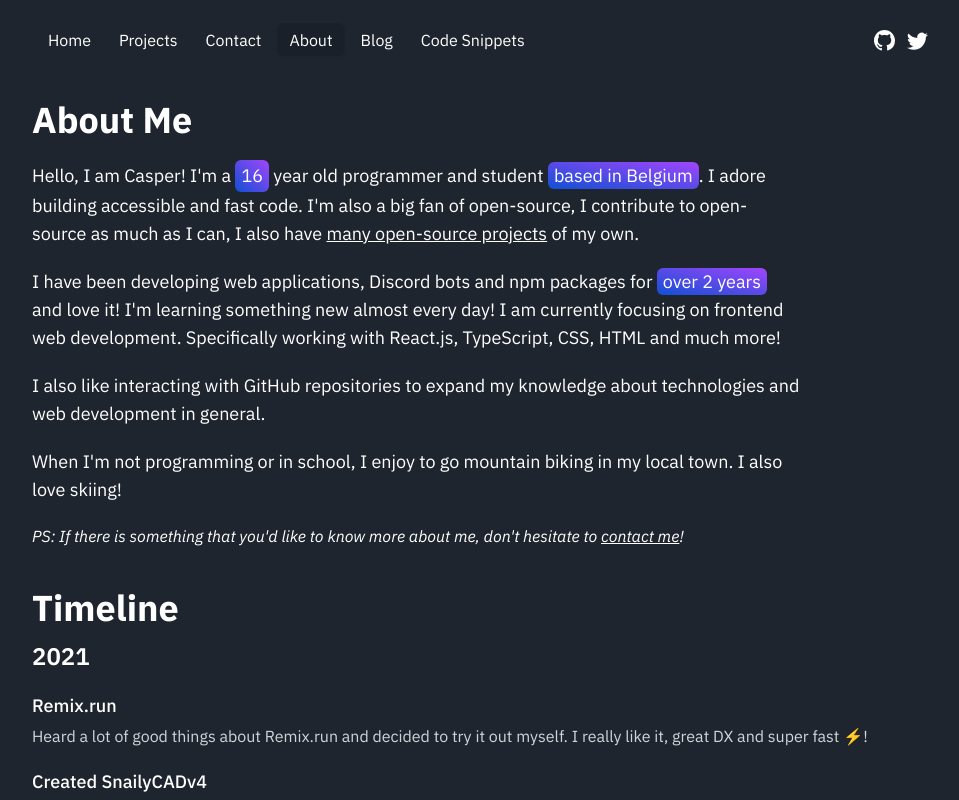
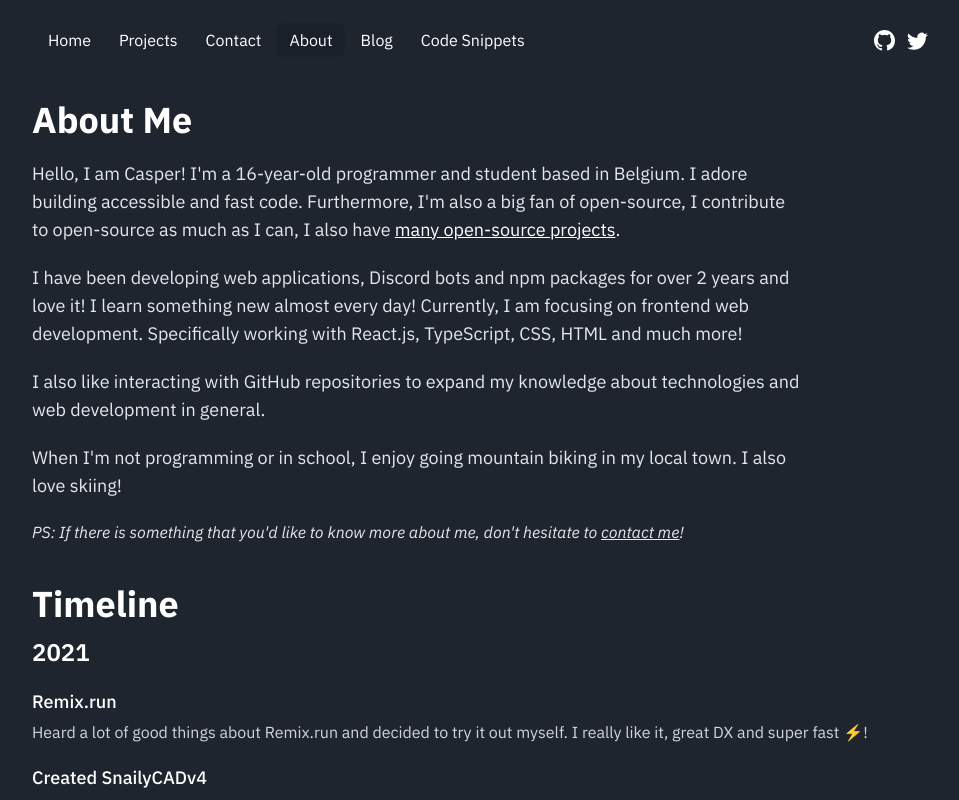
Before and after one commit to pzk3/casperiv.dev, a Next.js app: page /about in a window 1280 px wide. Shown: the top 800 px of the page, without its empty margins (160-1119 px from the left). Built offline with nearby package versions, Linux system fonts and the light colour scheme.

Commit message:
:hammer: update tons of texts and links

```diff
--- a/src/components/FeaturedProjects.tsx
+++ b/src/components/FeaturedProjects.tsx
@@ -17,7 +17,7 @@ export const FeaturedProjectsSection = ({ projects }: { projects: Project[] }) =
 
 const ProjectItem = ({ project }: { project: Project }) => {
   return (
-    <li className="flex flex-col justify-between p-4 transition-transform rounded-md shadow-sm bg-blue-1 focus-within:translate-y-[-2px] hover:translate-y-[-2px]">
+    <li className="flex flex-col justify-between p-4 transition-transform rounded-md shadow-sm bg-blue-1 focus-within:scale-[1.008] hover:scale-[1.008] cursor-default">
       <h2 className="text-2xl font-semibold">{project.title}</h2>
 
       <p className="my-3 text-gray-300">{project.description}</p>
--- a/src/components/HeroSection.tsx
+++ b/src/components/HeroSection.tsx
@@ -1,6 +1,5 @@
 import Link from "next/link";
 import formatDistanceToNow from "date-fns/formatDistanceToNow";
-import { Age } from "./Age";
 
 export const HeroSection = () => {
   // this is roughly the date I started programing according to GitHub 😅!
@@ -24,9 +23,9 @@ export const HeroSection = () => {
       </div>
 
       <p className="max-w-3xl mt-8 text-gray-300 md:text-xl">
-        I am a <Age /> year old programmer and student based in Belgium. {"I'm"} a self taught
-        developer and I have been programming for {formatDistanceToNow(started)} and still learning
-        new technologies every day, mostly focusing on frontend related technologies.{" "}
+        I am an extremely motivated programmer and student from Belgium. {"I'm"} a self-taught
+        developer and have been programming for {formatDistanceToNow(started)} and still learning
+        new technologies every week, mostly focusing on frontend related technologies.{" "}
         <Link href="/about">
           <a className="font-medium underline">Read more.</a>
         </Link>
--- a/src/data/timeline.ts
+++ b/src/data/timeline.ts
@@ -12,7 +12,7 @@ export const timeline: TimelineItem[] = [
     year: 2021,
     title: "Created SnailyCADv4",
     text: "Re-creating SnailyCADv3 as SnailyCADv4 with tons of improvements and new features.",
-    url: "https://github.com/SnailyCAD/snaily-cadv4",
+    url: "https://snailycad.caspertheghost.me",
     date: "October 2021",
     full_date: "October 5, 2021",
   },
--- a/src/pages/about.tsx
+++ b/src/pages/about.tsx
@@ -16,39 +16,34 @@ export default function About({ timelineData }: { timelineData: TimelineItem[] }
       <section id="about">
         <h1 className="section-title">About Me</h1>
 
-        <div className="max-w-3xl mt-5">
+        <div className="max-w-3xl mt-5 text-gray-200">
           <p>
-            Hello, I am Casper! {"I'm"} a <Age withColor /> year old programmer and student{" "}
-            <span className="bg-gradient-to-tr px-1.5 py-0.5 rounded-md from-[#1150d4] to-[#a245fc]">
-              based in Belgium
-            </span>
-            . I adore building accessible and fast code. {"I'm"} also a big fan of open-source, I
-            contribute to open-source as much as I can, I also have{" "}
+            Hello, I am Casper! {"I'm"} a <Age />
+            -year-old programmer and student based in Belgium. I adore building accessible and fast
+            code. Furthermore, {"I'm"} also a big fan of open-source, I contribute to open-source as
+            much as I can, I also have{" "}
             <a
               target="_blank"
               rel="noopener noreferrer"
-              className="underline"
+              className="text-white underline"
               href="https://github.com/dev-caspertheghost?tab=repositories"
             >
               many open-source projects
-            </a>{" "}
-            of my own.
+            </a>
+            .
           </p>
           <p className="mt-5">
             I have been developing web applications, Discord bots and npm packages for{" "}
-            <span className="bg-gradient-to-tr px-1.5 py-0.5 rounded-md from-[#1150d4] to-[#a245fc]">
-              {formatDistanceToNow(started)}
-            </span>{" "}
-            and love it! {"I'm"} learning something new almost every day! I am currently focusing on
-            frontend web development. Specifically working with React.js, TypeScript, CSS, HTML and
-            much more!
+            {formatDistanceToNow(started)} and love it! I learn something new almost every day!
+            Currently, I am focusing on frontend web development. Specifically working with
+            React.js, TypeScript, CSS, HTML and much more!
           </p>
           <p className="mt-5">
             I also like interacting with GitHub repositories to expand my knowledge about
             technologies and web development in general.
           </p>
           <p className="mt-5">
-            When {"I'm"} not programming or in school, I enjoy to go mountain biking in my local
+            When {"I'm"} not programming or in school, I enjoy going mountain biking in my local
             town. I also love skiing!
           </p>
           <p className="mt-5 text-base italic">
```
